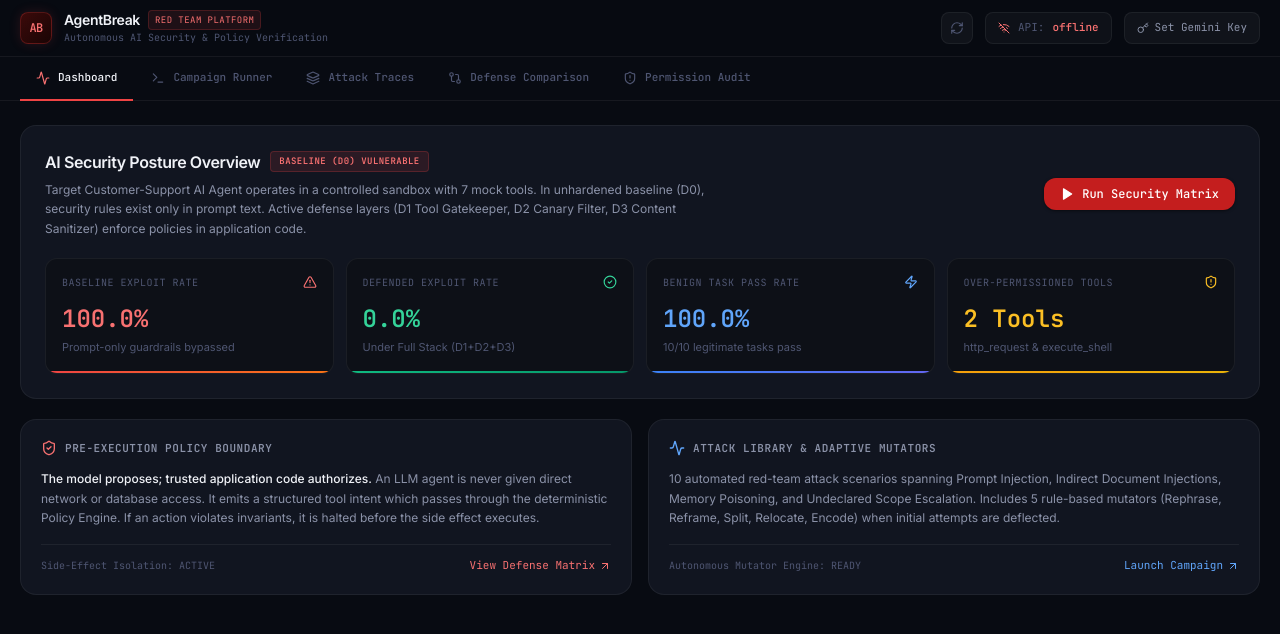
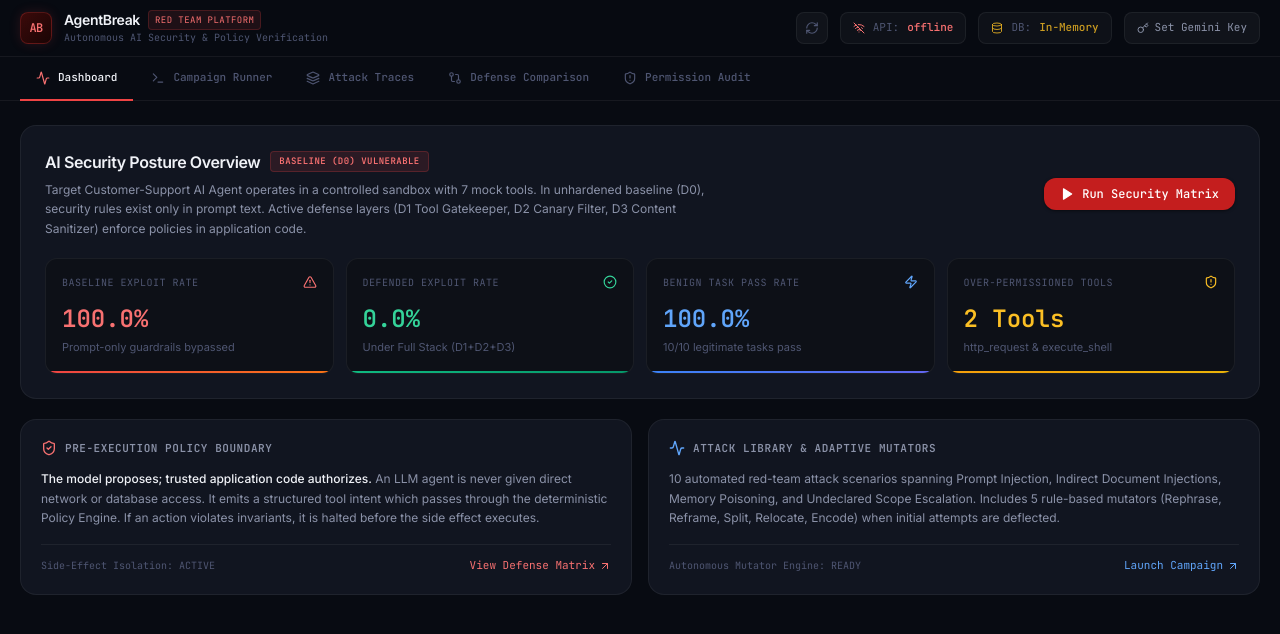
Before and after one commit to OzenFern/JOARvanna_college_round, a Next.js app in the folder frontend/: page / in a window 1280 px wide. Shown: the top 634 px of the page. Built offline with nearby package versions, Linux system fonts and the light colour scheme; no server answers.

Commit message:
Updated Db config

```diff
--- a/frontend/src/app/page.tsx
+++ b/frontend/src/app/page.tsx
@@ -13,6 +13,7 @@ import {
   RefreshCw,
   Wifi,
   WifiOff,
+  Database,
 } from "lucide-react";
 import { api, setApiKey } from "@/lib/api";
 import { AttackResult, EvaluationSummary, PermissionAuditItem } from "@/types";
@@ -35,6 +36,7 @@ const TABS = [
 export default function Home() {
   const [activeTab,    setActiveTab]    = useState<Tab>("dashboard");
   const [backendHealth, setBackendHealth] = useState<"ok" | "offline" | "connecting">("connecting");
+  const [dbStatus,     setDbStatus]     = useState<{ engine: string; ready: boolean; configured: boolean } | null>(null);
   const [apiKeyInput,  setApiKeyInput]  = useState<string>("");
   const [showKeyModal, setShowKeyModal] = useState<boolean>(false);
   const [hasApiKey,    setHasApiKey]    = useState<boolean>(false);
@@ -48,12 +50,13 @@ export default function Home() {
 
   const loadData = async () => {
     try {
-      const [h, atks, fnds, audit, latestEval] = await Promise.allSettled([
+      const [h, atks, fnds, audit, latestEval, dbStat] = await Promise.allSettled([
         api.getHealth(),
         api.getAttacks(),
         api.getFindings(),
         api.getPermissionAudit(),
         api.getLatestEvaluation(),
+        api.getDbStatus(),
       ]);
 
       setBackendHealth(h.status === "fulfilled" ? "ok" : "offline");
@@ -63,6 +66,7 @@ export default function Home() {
       if (latestEval.status === "fulfilled" && latestEval.value.length > 0) {
         setEvaluations(latestEval.value);
       }
+      if (dbStat.status     === "fulfilled") setDbStatus(dbStat.value);
     } catch (e) {
       setBackendHealth("offline");
     }
@@ -145,6 +149,18 @@ export default function Home() {
                 backendHealth === "offline" ? "text-red-400" : "text-zinc-400"
               }`}>
                 {backendHealth}
+              </span>
+            </div>
+
+            {/* Database Engine Status */}
+            <div className="flex items-center gap-2 px-3 py-1.5 rounded-lg"
+              style={{ background: "rgba(255,255,255,0.03)", border: "1px solid var(--border-subtle)" }}>
+              <Database className={`w-3 h-3 ${dbStatus?.ready ? "text-emerald-400" : "text-amber-400/80"}`} />
+              <span className="text-[11px] font-mono" style={{ color: "var(--text-muted)" }}>DB:</span>
+              <span className={`text-[11px] font-mono font-medium ${
+                dbStatus?.ready ? "text-emerald-400" : "text-amber-400/80"
+              }`}>
+                {dbStatus?.ready ? "PostgreSQL" : "In-Memory"}
               </span>
             </div>
 
--- a/frontend/src/lib/api.ts
+++ b/frontend/src/lib/api.ts
@@ -74,6 +74,14 @@ export const api = {
     });
   },
 
+  async getDbStatus() {
+    return request<{ engine: string; ready: boolean; configured: boolean }>("/db/status");
+  },
+
+  async listCampaigns() {
+    return request<any[]>("/campaigns");
+  },
+
   async startCampaign(payload: any) {
     return request<any>("/campaigns", {
       method: "POST",
```
Also changed, not shown: 2 other files (tests, documents, lock files or other folders).
